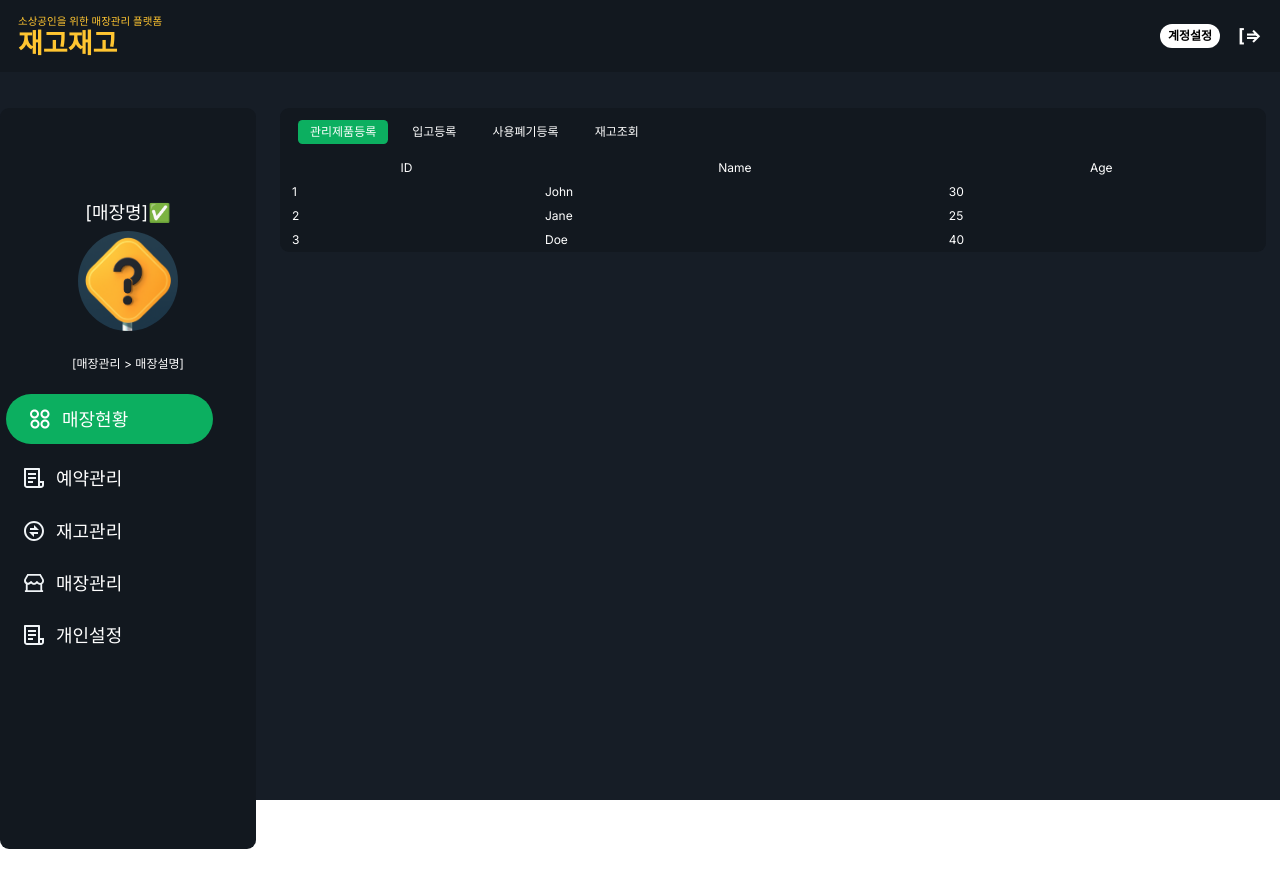
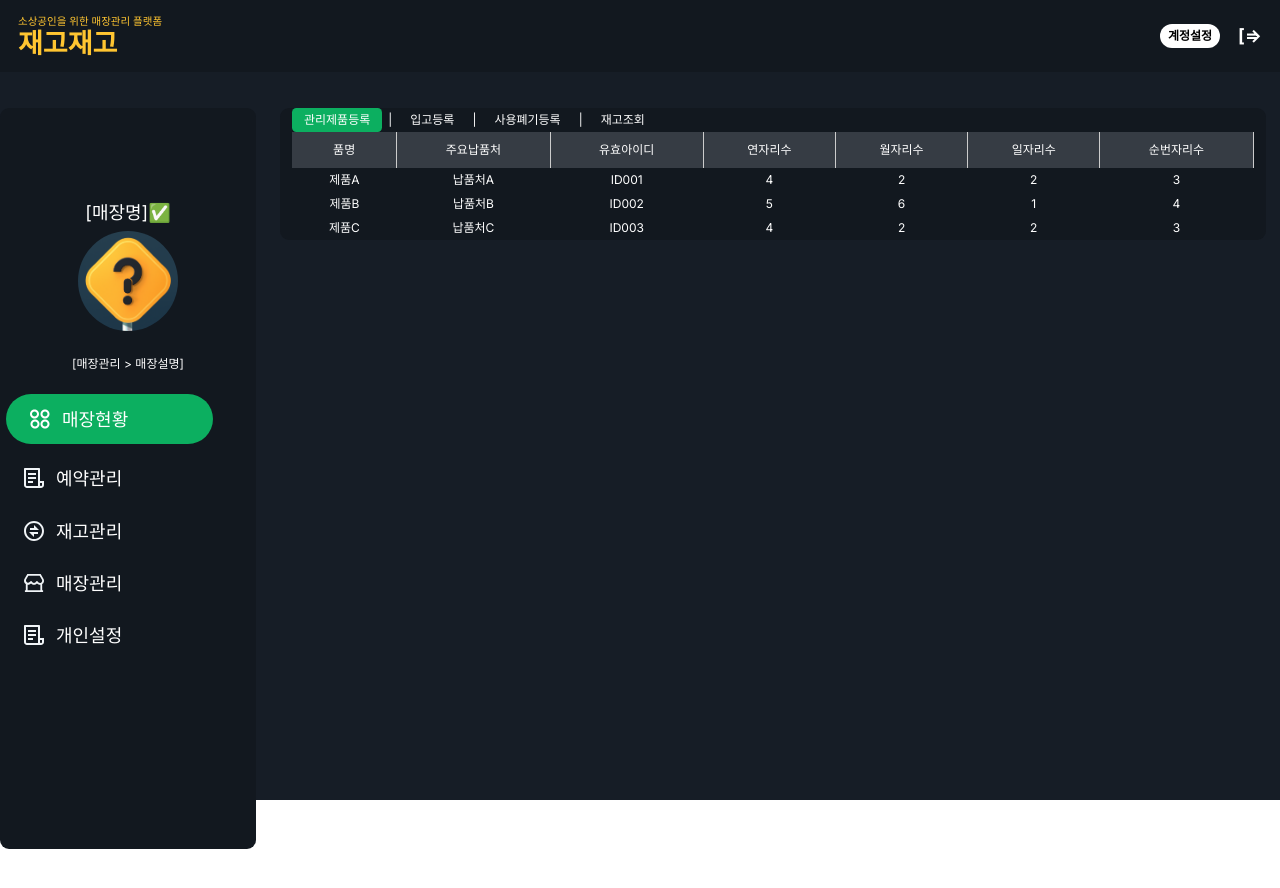
Before and after one commit to jaego-jaego/jaego-jaego-frontend, a Next.js app: page /management/stock in a window 1280 px wide. Shown: the top 888 px of the page. Built offline with nearby package versions, Linux system fonts and the light colour scheme.

Commit message:
[layout]stock페이지 테이블 레이아웃 수정

```diff
--- a/app/management/stock/page.tsx
+++ b/app/management/stock/page.tsx
@@ -1,14 +1,9 @@
 import TabMenu from "@/src/components/MoleCules/TabMenu/TabMenu";
 import Table from "@/src/components/MoleCules/Table/Table";
 
-interface TableRow<T> {
-  id: string;
-  data: T;
-}
-
 export default function stock() {
   return (
-    <div>
+    <div className="px-4">
       <TabMenu />
       <Table />
     </div>
--- a/src/components/Atoms/TabMenu/TabMenuItem.tsx
+++ b/src/components/Atoms/TabMenu/TabMenuItem.tsx
@@ -19,14 +19,17 @@ export default function TabMenuItem({ label, value }: TabMenuItemProps) {
   };
 
   return (
+    <>
       <button
         value={value}
-      className={`cursor-pointer px-4 py-2 mx-2  hover:bg-[#0CAF60] rounded-md ${
+        className={`cursor-pointer px-4 py-2 rounded-md hover:bg-[#0CAF60]   ${
           activeTabMenu === value ? "bg-[#0CAF60]" : undefined
         }`}
         onClick={handleClickTabMenu}
       >
         {label}
       </button>
+      <span className="after:content-['|'] mx-2 after:text-white last:after:content-['']"></span>
+    </>
   );
 }
--- a/src/components/Atoms/Table/TableColumn.tsx
+++ b/src/components/Atoms/Table/TableColumn.tsx
@@ -5,5 +5,5 @@ import React from "react";
 // }
 
 export default function TableColumn<T>({ data }: any) {
-  return <td className="border px-4 py-2">{data}</td>;
+  return <td className="border px-4 py-2 text-center">{data}</td>;
 }
--- a/src/components/MoleCules/TabMenu/TabMenu.tsx
+++ b/src/components/MoleCules/TabMenu/TabMenu.tsx
@@ -9,16 +9,13 @@ const tabList = [
 
 export default function TabMenu() {
   return (
-    <div className="flex justify-between min-w-[40%]  p-4">
+    <div className="flex justify-between min-w-[40%]">
       <div className="flex items-center text-white">
         {tabList.map((list) => {
           return (
             <TapMenuItem key={list.id} label={list.label} value={list.value} />
           );
         })}
-        {/* <TapMenuItem label="입고등록" /> |
-        <TapMenuItem label="사용폐기등록" /> |
-        <TapMenuItem label="재고조회" /> */}
       </div>
     </div>
   );
--- a/src/components/MoleCules/Table/Table.tsx
+++ b/src/components/MoleCules/Table/Table.tsx
@@ -2,27 +2,82 @@ import React from "react";
 import TableColumn from "../../Atoms/Table/TableColumn";
 
 export default function Table<T>() {
-  const mockData: any = [
-    { id: "1", data: { name: "John", age: 30 } },
-    { id: "2", data: { name: "Jane", age: 25 } },
-    { id: "3", data: { name: "Doe", age: 40 } },
+  const mockData: any[] = [
+    {
+      id: "1",
+      data: {
+        name: "제품A",
+        shop: "납품처A",
+        itemId: "ID001",
+        year: 4,
+        month: 2,
+        day: 2,
+        number: 3,
+      },
+    },
+    {
+      id: "2",
+      data: {
+        name: "제품B",
+        shop: "납품처B",
+        itemId: "ID002",
+        year: 5,
+        month: 6,
+        day: 1,
+        number: 4,
+      },
+    },
+    {
+      id: "3",
+      data: {
+        name: "제품C",
+        shop: "납품처C",
+        itemId: "ID003",
+        year: 4,
+        month: 2,
+        day: 2,
+        number: 3,
+      },
+    },
+    // 나머지 데이터도 같은 형식으로 추가
+  ];
+
+  const tableHeaders = [
+    { id: 1, label: "품명" },
+    { id: 2, label: "주요납품처" },
+    { id: 3, label: "유효아이디" },
+    { id: 4, label: "연자리수" },
+    { id: 5, label: "월자리수" },
+    { id: 6, label: "일자리수" },
+    { id: 7, label: "순번자리수" },
   ];
 
   return (
-    <table className="border-collapse border w-full text-white">
+    <table className="border-collapse border w-full text-white mx-auto">
       <thead>
         <tr>
-          <th className="border px-4 py-2">ID</th>
-          <th className="border px-4 py-2">Name</th>
-          <th className="border px-4 py-2">Age</th>
+          {tableHeaders.map((headerList) => {
+            return (
+              <th
+                key={headerList.id}
+                className="relative border-r-[1px] border-solid border-[#ccc] px-4 py-4  bg-[#161D26] after:absolute after:left-0 after:top-0 after:w-full after:h-full after:bg-[#ffffff23]"
+              >
+                {headerList.label}
+              </th>
+            );
+          })}
         </tr>
       </thead>
       <tbody>
         {mockData.map((row: any) => (
           <tr key={row.id}>
-            <TableColumn data={row.id} />
             <TableColumn data={row.data.name} />
-            <TableColumn data={row.data.age} />
+            <TableColumn data={row.data.shop} />
+            <TableColumn data={row.data.itemId} />
+            <TableColumn data={row.data.year} />
+            <TableColumn data={row.data.month} />
+            <TableColumn data={row.data.day} />
+            <TableColumn data={row.data.number} />
             {/* 다른 열에 대한 데이터 채우기 */}
           </tr>
         ))}
```
Lines whose indentation alone changed are shown as unchanged.
